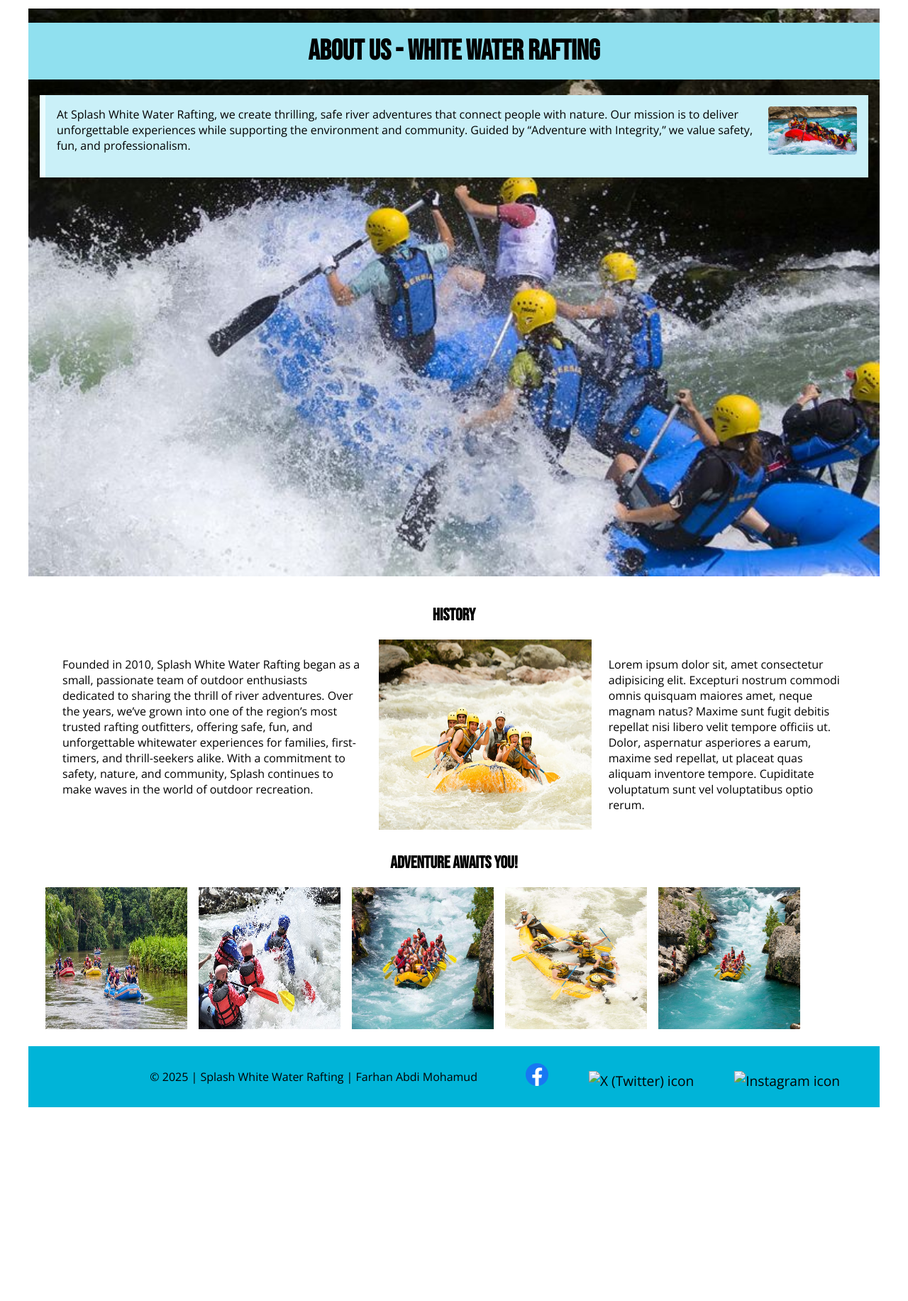
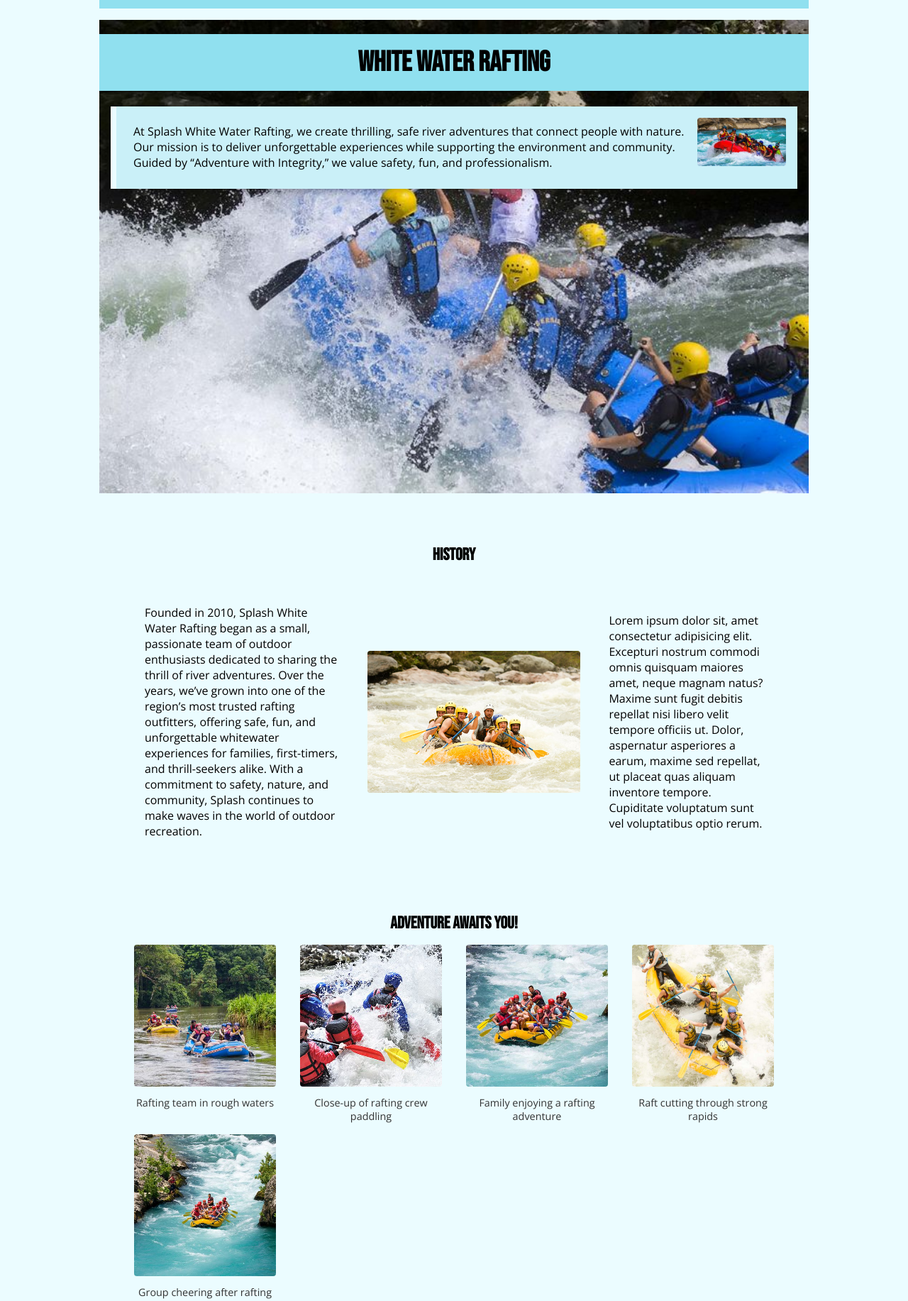
Before and after one commit to Afcyare/wdd130, a plain HTML site: page wwr/about.html in a window 1280 px wide. Shown: the part 220-2053 px from the top of the page at 71% size. Before the commit the page ends 1790 px from the top, so only its background shows below. Drawn offline with nearby package versions, Linux system fonts and the light colour scheme.

Commit message:
upadates some css

```diff
--- a/wwr/about.html
+++ b/wwr/about.html
@@ -1,19 +1,25 @@
   <!DOCTYPE html>
   <html lang="en">
     <head>
-    <meta charset="UTF-8">
-    <meta name="viewport" content="width=device-width, initial-scale=1.0">
-    <meta name="description" content="Splash White Water Rafting offers thrilling rafting adventures for all skill levels. Explore scenic rivers, book guided tours, and enjoy a safe, unforgettable outdoor experience.">
-    <meta name="author" content="Farhan Abdi Mohamud">
-    <link rel="preconnect" href="https://fonts.googleapis.com">
-    <link rel="preconnect" href="https://fonts.gstatic.com" crossorigin>
-    <link href="https://fonts.googleapis.com/css2?family=Bebas+Neue&family=Open+Sans:ital,wght@0,300..800;1,300..800&display=swap" rel="stylesheet">
-    <link rel="stylesheet" href="styles/rafting.css">
-    <title>White Water Rafting</title>
+      <meta charset="UTF-8" />
+      <meta name="viewport" content="width=device-width, initial-scale=1.0" />
+      <meta
+        name="description"
+        content="Splash White Water Rafting offers thrilling rafting adventures for all skill levels. Explore scenic rivers, book guided tours, and enjoy a safe, unforgettable outdoor experience."
+      />
+      <meta name="author" content="Farhan Abdi Mohamud" />
+      <link rel="preconnect" href="https://fonts.googleapis.com" />
+      <link rel="preconnect" href="https://fonts.gstatic.com" crossorigin />
+      <link
+        href="https://fonts.googleapis.com/css2?family=Bebas+Neue&family=Open+Sans:ital,wght@0,300..800;1,300..800&display=swap"
+        rel="stylesheet"
+      />
+      <link rel="stylesheet" href="styles/rafting.css" />
+      <title>White Water Rafting - About us</title>
     </head>
     <body>
       <header>
-        <img src="images/z-splash.png" alt="Splash White Rafting Company Logo">
+        <img src="images/z-splash.png" alt="Splash White Rafting Company Logo" />
         <nav>
           <a href="index.html">Home</a>
           <a href="about.html">About Us</a>
@@ -23,46 +29,87 @@
       </header>
       <main>
         <div class="hero">
-            <img src="images/rafting64_1024.jpg" alt="People rafting down a river">
-            <h1>About Us - White Water Rafting</h1>
+          <img
+            src="images/rafting64_1024.jpg"
+            alt="People rafting down a river"
+          />
+          <h1>White Water Rafting</h1>
           <article>
-                <img src="images/rafting18_600.webp" alt="Happy rafting client smiling">
+            <img
+              src="images/rafting18_600.webp"
+              alt="Happy rafting client smiling"
+            />
             <p>
-                    At Splash White Water Rafting, we create thrilling, safe river adventures that connect people with nature.
-                    Our mission is to deliver unforgettable experiences while supporting the environment and community.
-                    Guided by “Adventure with Integrity,”
-                    we value safety, fun, and professionalism.
+              At Splash White Water Rafting, we create thrilling, safe river
+              adventures that connect people with nature. Our mission is to
+              deliver unforgettable experiences while supporting the environment
+              and community. Guided by “Adventure with Integrity,” we value
+              safety, fun, and professionalism.
             </p>
           </article>
         </div>
-            <section  class="history-section">
+        <section class="history-section">
           <h2>History</h2>
           <div class="history">
-                <p >
-                    Founded in 2010, Splash White Water Rafting began as a small, passionate team of outdoor enthusiasts dedicated to sharing the thrill of river adventures.
-                    Over the years, we’ve grown into one of the region’s most trusted rafting outfitters, offering safe, fun, and unforgettable whitewater experiences for families,
-                    first-timers, and thrill-seekers alike.
-                    With a commitment to safety, nature, and community,
-                    Splash continues to make waves in the world of outdoor recreation.
+            <p>
+              Founded in 2010, Splash White Water Rafting began as a small,
+              passionate team of outdoor enthusiasts dedicated to sharing the
+              thrill of river adventures. Over the years, we’ve grown into one of
+              the region’s most trusted rafting outfitters, offering safe, fun,
+              and unforgettable whitewater experiences for families, first-timers,
+              and thrill-seekers alike. With a commitment to safety, nature, and
+              community, Splash continues to make waves in the world of outdoor
+              recreation.
             </p>
-                <img src="images/rafting4_600.jpg" alt="clients rafting">
+            <img src="images/rafting4_600.jpg" alt="clients rafting" />
             <p>
-                    Lorem ipsum dolor sit, amet consectetur adipisicing elit. Excepturi nostrum commodi omnis quisquam maiores amet, neque magnam natus? Maxime sunt fugit debitis repellat
-                    nisi libero velit tempore officiis ut. Dolor, aspernatur asperiores a earum,
-                    maxime sed repellat, ut placeat quas aliquam inventore tempore.
-                    Cupiditate voluptatum sunt vel voluptatibus optio rerum.</p>
+              Lorem ipsum dolor sit, amet consectetur adipisicing elit. Excepturi
+              nostrum commodi omnis quisquam maiores amet, neque magnam natus?
+              Maxime sunt fugit debitis repellat nisi libero velit tempore
+              officiis ut. Dolor, aspernatur asperiores a earum, maxime sed
+              repellat, ut placeat quas aliquam inventore tempore. Cupiditate
+              voluptatum sunt vel voluptatibus optio rerum.
+            </p>
           </div>
         </section>
-
         <section class="adventure-section">
           <h2>Adventure Awaits You!</h2>
-                <!-- Force rebuild -->
           <div class="adventure-gallery">
-                     <img src="images/rafting15_1024.jpg" alt="Rafting team in rough waters">
-                     <img src="images/rafting47_600.jpg" alt="Close-up of rafting crew paddling">
-                     <img src="images/rafting53_600.jpg" alt="Family enjoying a rafting adventure">
-                     <img src="images/rafting56_600.jpg" alt="Raft cutting through strong rapids">
-                     <img src="images/rafting65_600.jpg" alt="Group cheering after rafting">
+            <figure>
+              <img
+                src="images/rafting15_1024.jpg"
+                alt="Rafting team in rough waters"
+              />
+              <figcaption>Rafting team in rough waters</figcaption>
+            </figure>
+            <figure>
+              <img
+                src="images/rafting47_600.jpg"
+                alt="Close-up of rafting crew paddling"
+              />
+              <figcaption>Close-up of rafting crew paddling</figcaption>
+            </figure>
+            <figure>
+              <img
+                src="images/rafting53_600.jpg"
+                alt="Family enjoying a rafting adventure"
+              />
+              <figcaption>Family enjoying a rafting adventure</figcaption>
+            </figure>
+            <figure>
+              <img
+                src="images/rafting56_600.jpg"
+                alt="Raft cutting through strong rapids"
+              />
+              <figcaption>Raft cutting through strong rapids</figcaption>
+            </figure>
+            <figure>
+              <img
+                src="images/rafting65_600.jpg"
+                alt="Group cheering after rafting"
+              />
+              <figcaption>Group cheering after rafting</figcaption>
+            </figure>
           </div>
         </section>
       </main>
@@ -70,15 +117,14 @@
         <p>&copy; 2025 | Splash White Water Rafting | Farhan Abdi Mohamud</p>
         <nav class="socialmedia">
           <a href="https://facebook.com">
-                <img src="images/Facebook.webp" alt="Facebook icon">
+            <img src="images/Facebook.webp" alt="Facebook icon" />
           </a>
           <a href="https://x.com">
-                <img src="images/X-1024.webp" alt="X (Twitter) icon">
+            <img src="images/X-1024.webp" alt="X (Twitter) icon" />
           </a>
           <a href="https://instagram.com">
-                <img src="images/Instagram-1024.webp" alt="Instagram icon">
+            <img src="images/Instagram-1024.webp" alt="Instagram icon" />
           </a>
-
         </nav>
       </footer>
     </body>
--- a/wwr/styles/rafting.css
+++ b/wwr/styles/rafting.css
@@ -1,88 +1,200 @@
-:root{
-    --primary-color: #ebfcff;  /* Deep Ocean Blue */
-    --secondary-color: #00B4D8;  /*Bright Blue*/
-    --accent1-color: #90E0EF;   /* Soft Aqua */
-    --accent2-color:#CAF0F8;   /* Light Sky */
+/* ====================================================
+   Root Variables for Color Scheme and Fonts
+==================================================== */
+:root {
+  --primary-color: #ebfcff;      /* Deep Ocean Blue */
+  --secondary-color: #00B4D8;    /* Bright Blue */
+  --accent1-color: #90E0EF;      /* Soft Aqua */
+  --accent2-color: #CAF0F8;      /* Light Sky */
   --heading-font: "Bebas Neue", sans-serif;
   --body-font: "Open Sans", sans-serif;
-    --color-000: #000
+  --color-dark: #000;            /* General dark text color */
+  --color-light: #333;           /* Slightly lighter for secondary text */
 }
 
-*{
+/* ====================================================
+   Global Reset & Box Model
+==================================================== */
+* {
   margin: 0;
   padding: 0;
   box-sizing: border-box;
 }
 
-body{
-    font-family:  var(--body-font);
-    color: var(--color-000);
-
+/* ====================================================
+   Body & Typography
+==================================================== */
+body {
+  font-family: var(--body-font);
+  color: var(--color-dark);
+  background-color: var(--primary-color);
 }
 
-header, main, footer{
-    width: 1200px;
+/* ====================================================
+   Layout Containers
+==================================================== */
+header, main, footer {
+  max-width: 1000px;
   margin: 0 auto;
 }
+
+/* ====================================================
+   Header Styling
+==================================================== */
 header {
-    margin: 1rem auto;
   display: flex;
   justify-content: space-around;
   align-items: center;
   background-color: var(--accent1-color);
+  padding: 1rem 0;
+  margin-bottom: 1rem;
 }
-nav a{
-    padding: 20px;
+
+/* Navigation Links */
+nav a {
+  padding: 1rem;
   text-decoration: none;
-    color: #020302;
+  color: var(--color-dark);
   font-size: 1.2rem;
 }
+
 nav a:hover {
   color: #0d284a;
   font-weight: 700;
   text-decoration: underline;
 }
 
-h1, h2{
+/* ====================================================
+   Typography Headings
+==================================================== */
+h1, h2 {
   font-family: var(--heading-font);
 }
 
-.history{
-    display: flex;
-}
-.history img{
-    width: 300px;
-}
-.history-section h2{
-    text-align: center;
-    margin-bottom: 20px;
+/* ====================================================
+   Hero Section
+==================================================== */
+.hero {
+  position: relative;
+  margin-bottom: 2rem;
 }
 
-.adventure-gallery{
+.hero img {
+  display: block;
+  width: 100%;
+  height: auto;
+}
+
+.hero h1 {
+  position: absolute;
+  top: 20px;
+  width: 100%;
+  background-color: var(--accent1-color);
+  color: var(--color-dark);
+  padding: 1rem;
+  text-align: center;
+  font-size: 2.5rem;
+}
+
+/* Hero Article Text Box */
+.hero article {
+  position: absolute;
+  top: 90px;
+  background-color: var(--accent2-color);
+  padding: 16px;
+  color: var(--color-light);
+  border-left: 8px solid var(--primary-color);
+  box-shadow: 0 4px 8px rgba(0,0,0,0.2);
+  margin-top: 2rem;
+}
+
+.hero article p {
+  color: var(--color-dark);
+  margin: 0;
+}
+
+.hero article img {
+  float: right;
+  width: 125px;
+  margin-left: 16px;
+  margin-bottom: 16px;
+  border-radius: 4px;
+}
+
+/* ====================================================
+   History Section
+==================================================== */
+.history-section h2 {
+  text-align: center;
+  margin: 2rem 0 1rem;
+}
+
+.history {
   display: flex;
   align-items: center;
-    flex-wrap: wrap;
+  gap: 1rem;
+  padding: 1rem;
 }
-.adventure-section h2{
+
+.history img {
+  width: 300px;
+  border-radius: 4px;
+}
+
+/* ====================================================
+   Adventure Section
+==================================================== */
+.adventure-section h2 {
   text-align: center;
-    margin-bottom: 20px;
+  margin: 2rem 0 1rem;
 }
+
+/* Responsive Gallery Grid */
+.adventure-gallery {
+  display: grid;
+  grid-template-columns: repeat(auto-fit, minmax(200px, 1fr));
+  gap: 1rem;
+  padding: 0 1rem;
+}
+
 .adventure-gallery img {
   width: 200px;
   height: 200px;
-    margin-right: 1rem;
+  object-fit: cover;
+  border-radius: 4px;
 }
 
-/* consistent margin and padding declarations */
-nav, p, section,article{
-    margin: 16px;
-    padding: 8px;
+/* Image Captions */
+figure {
+  margin: 0;
+  text-align: center;
 }
 
-.socialmedia a{
+figcaption {
+  margin-top: 0.5rem;
+  font-size: 0.9rem;
+  color: var(--color-light);
+}
+
+/* ====================================================
+   Footer & Social Media
+==================================================== */
+footer {
+  display: flex;
+  justify-content: end;
+  align-items: center;
+  background-color: var(--secondary-color);
+  padding: 1rem;
+  color: #fff;
+  margin-bottom: 1rem;
+}
+
+/* Social Media Icons */
+.socialmedia a {
   text-decoration: none;
 }
-.socialmedia a img{
+
+.socialmedia a img {
   width: 32px;
   height: 32px;
   margin-right: 12px;
@@ -92,61 +204,11 @@
 .socialmedia a img:hover {
   transform: scale(1.1);
 }
-.hero{
-    position: relative;
-    margin-bottom: 2rem;
+
+/* ====================================================
+   Reusable Padding & Margin for Content Blocks
+==================================================== */
+nav, p, section, article {
+  margin: 16px;
+  padding: 8px;
 }
-
-.hero img{
-    display: block;
-    width: 100%;
-    height: auto;
-
-}
-
-.hero h1{
-     position: absolute;
-    top: 20px;
-    left: 0;
-    right: 0;
-    background-color: var(--accent1-color); /* accent1 with transparency */
-    padding: 1rem;
-    text-align: center;
-    color: var(--color-000);
-    font-size: 2.5rem;
-    margin: 0 auto;
-    width: 100%;
-}
-
-.hero article{
-    position: absolute;
-    top: 90px;
-    background-color: var(--accent2-color);
-    padding: 16px;
-    color: var(--color-333);
-    border-left: 8px solid var(--primary-color);
-    box-shadow: 0 4px 8px rgba(0,0,0,0.2);
-    margin-top: 2rem;
-
-}
-.hero article p{
-    margin: 0;
-    padding: 0;
-    color: var(--color-000)
-}
-.hero article img{
-    float: right;
-    width: 125px;
-    margin-left: 16px;
-    margin-bottom: 16px;
-    border-radius: 4px;
-}
-
-
-footer{
-    display: flex;
-    align-items: center;
-    justify-content: end;
-    background-color: #00B4D8;
-    margin-bottom: 10px;
-}
```
Lines whose indentation alone changed are shown as unchanged.
